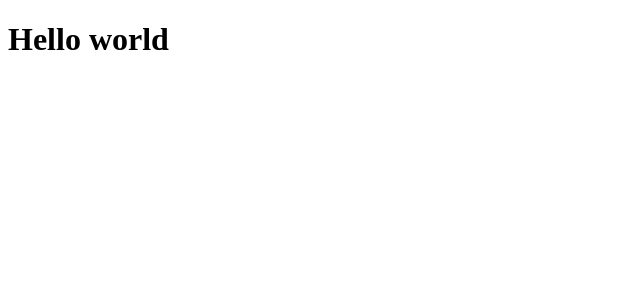
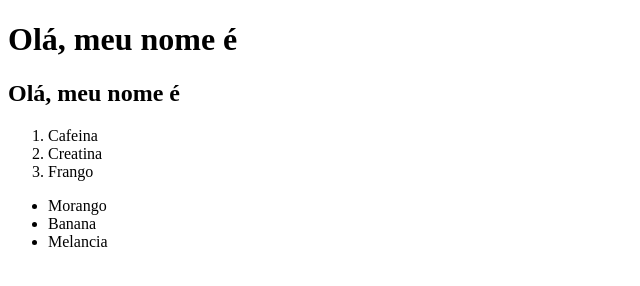
Before and after one commit to Luanv-s/Projeto-1, a plain HTML site: page index.html in a window 1280 px wide. Shown: the whole page, without its empty margins (0-640 px from the left). Drawn offline with Linux system fonts and the light colour scheme.

Commit message:
Commit de alteração

```diff
--- a/index.html
+++ b/index.html
@@ -4,9 +4,20 @@
     <meta charset="UTF-8" />
     <meta http-equiv="X-UA-Compatible" content="IE=edge" />
     <meta name="viewport" content="width=device-width, initial-scale=1.0" />
-    <title>Jornada Dev</title>
+    <title>Inicio na jornada Dev Luan</title>
   </head>
   <body>
-    <h1>Hello world</h1>
+    <h1>Olá, meu nome é</h1>
+    <h2>Olá, meu nome é</h2>
   </body>
+  <ol>
+    <li>Cafeina</li>
+    <li>Creatina</li>
+    <li>Frango</li>
+  </ol>
+  <ul>
+    <li>Morango</li>
+    <li>Banana</li>
+    <li>Melancia</li>
+  </ul>
 </html>
```
